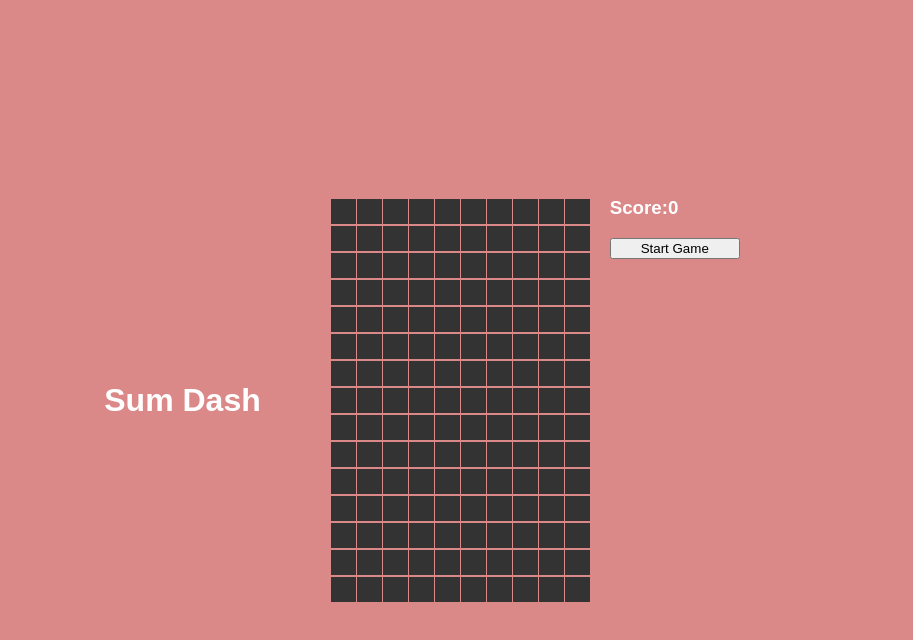
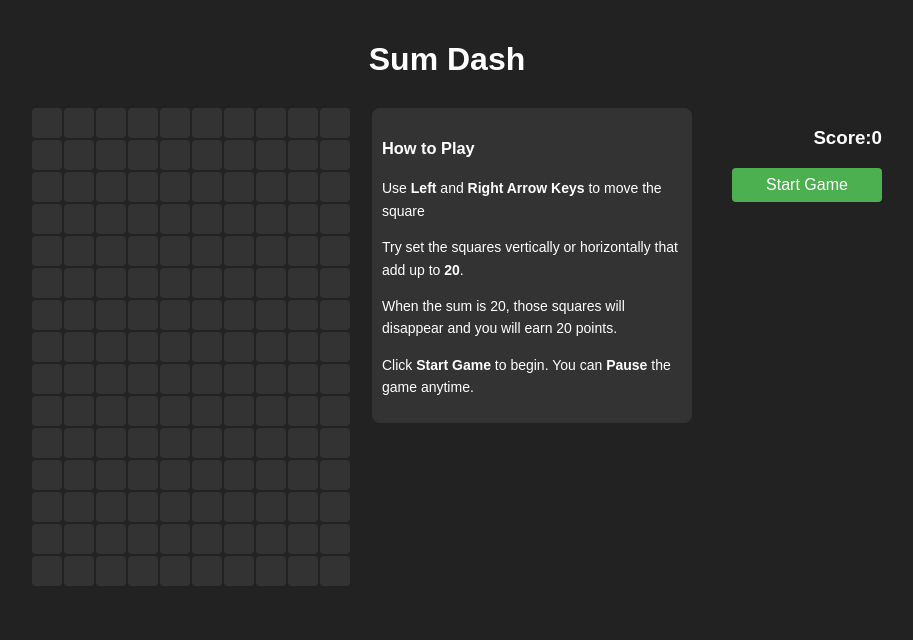
Before and after one commit to thathsaraudari/SumDash, a plain HTML site: page index.html in a window 1280 px wide. Shown: the whole page, without its empty margins (193-1106 px from the left). Drawn offline with Linux system fonts and the light colour scheme.

Commit message:
add game instructions

```diff
--- a/index.html
+++ b/index.html
@@ -210,6 +210,13 @@
             </div>
 
         </div>
+        <div id="instructions">
+            <h3>How to Play</h3>
+            <p>Use <b>Left</b> and <b>Right Arrow Keys</b> to move the square</p>
+            <p>Try set the squares vertically or horizontally that add up to <b>20</b>.</p>
+            <p>When the sum is 20, those squares will disappear and you will earn 20 points.</p>
+            <p>Click <b>Start Game</b> to begin. You can <b>Pause</b> the game anytime.</p>
+        </div>
         <section>
             <h3>Score:<span id="score">0</span></h3>
             <button id="pause-button">Start Game</button>
--- a/styles/style.css
+++ b/styles/style.css
@@ -1,43 +1,84 @@
 body {
-  background: #db8888;
+  background: #222;
   display: flex;
-  justify-content: center;
+  flex-direction: column;
   align-items: center;
-  height: 100vh;
+  font-family: Arial, sans-serif;
+  color: #fff;
   margin: 0;
-  font-family: sans-serif;
-  color: white;
+  padding: 20px;
+}
+
+h1 {
+  margin-bottom: 10px;
 }
 
 #game-div {
   display: flex;
+  flex-direction: row;
   justify-content: center;
-  padding: 50px;
+  align-items: flex-start;
+  padding: 0 20px;
 }
 
 #grid {
   display: flex;
   flex-direction: column;
-  gap: 2px;
   margin: 20px
 }
 
 .row {
   display: flex;
-  gap: 1px;
+}
+
+.row .cell {
+  margin-right: 2px;
+  margin-bottom: 2px;
 }
 
 .cell {
-  width: 25px;
-  height: 25px;
+  width: 30px;
+  height: 30px;
   background-color: #333;
   display: flex;
   justify-content: center;
   align-items: center;
-  font-size: 16px;
+  font-size: 18px;
   color: white;
+  border-radius: 4px;
 }
 
-#pause-button {
-  width: 130px;
+section {
+  display: flex;
+  flex-direction: column;
+  align-items: flex-end;
+  padding-left: 40px;
+  margin-top: 20px;
 }
+
+button {
+  padding: 8px 16px;
+  font-size: 16px;
+  background-color: #4caf50;
+  color: white;
+  border: none;
+  border-radius: 4px;
+  cursor: pointer;
+  width: 150px;
+}
+
+button:hover {
+  background-color: #45a049;
+}
+
+#instructions {
+  max-width: 300px;
+  text-align: left;
+  font-size: 14px;
+  background-color: #333;
+  padding: 10px;
+  border-radius: 8px;
+  margin-top: 20px;
+  line-height: 1.6;
+  align-self: flex-start;
+}
```
